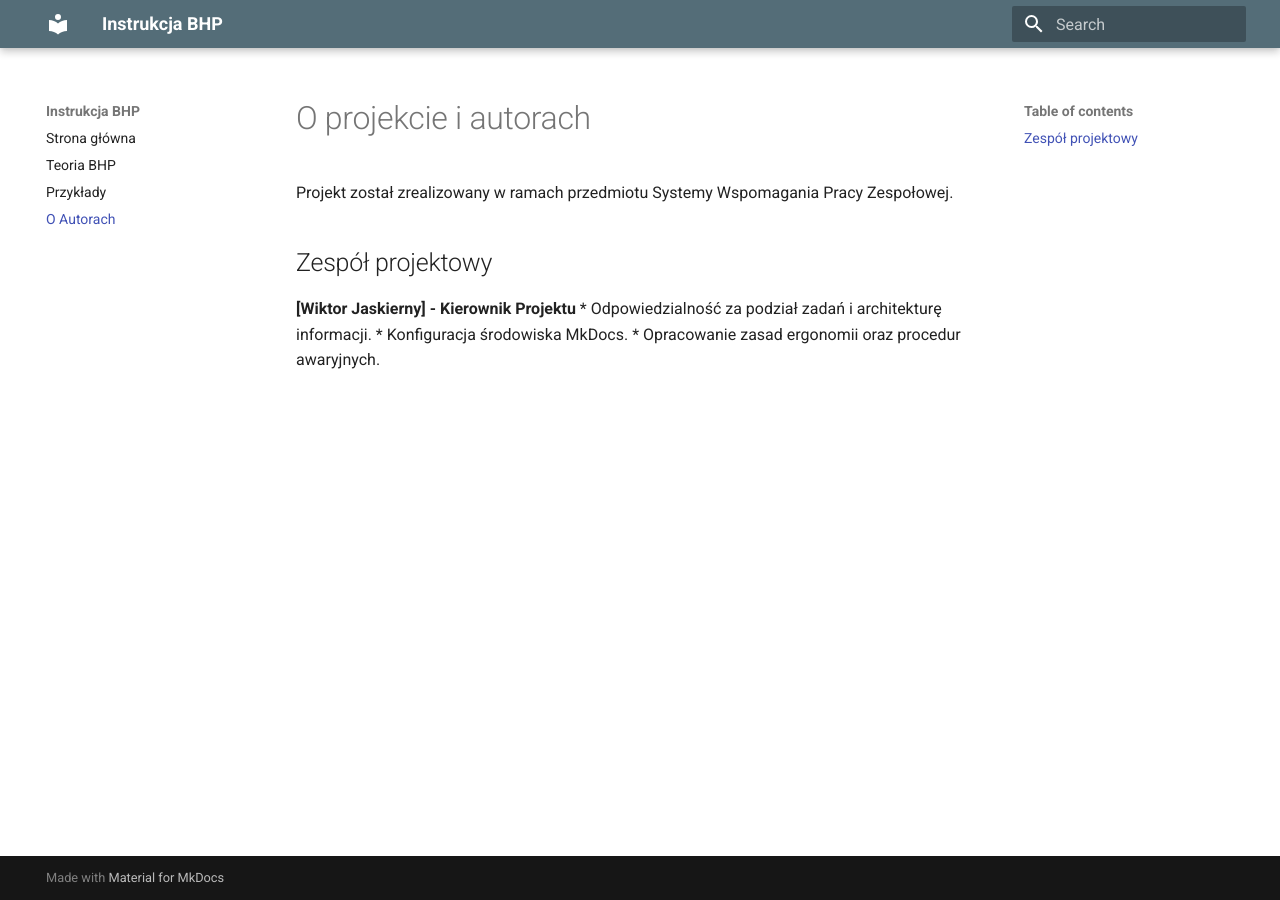
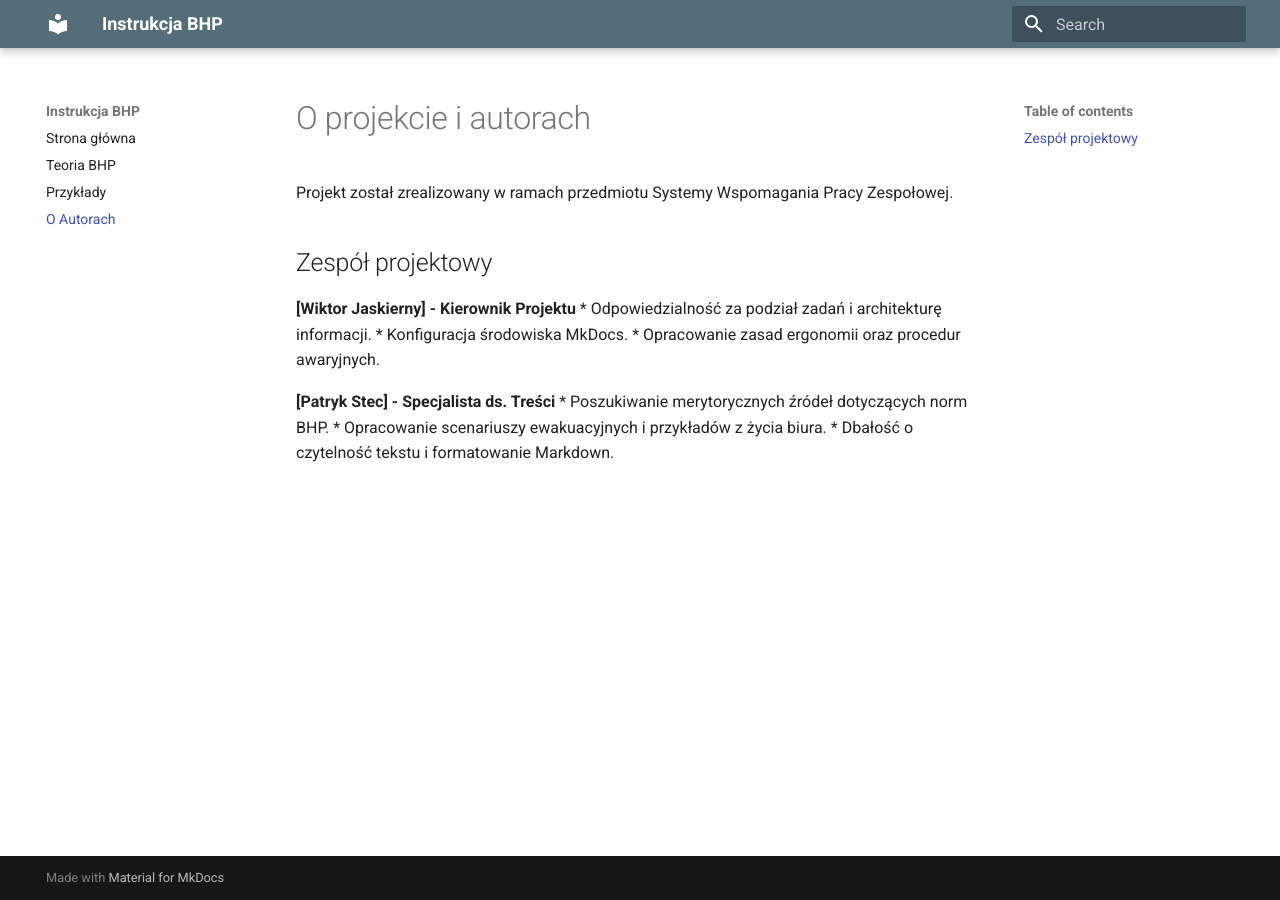
Before and after one commit to wikipliki/instrukcja-pracownicza-dev, an MkDocs documentation site: the page built from docs/autorzy.md, in a window 1280 px wide. Built offline with MkDocs 1.6.1 and Material for MkDocs 9.7.7, drawn with Linux system fonts in a browser that asks for light colours.

Commit message:
Dodanie drugiego autora

```diff
--- a/docs/autorzy.md
+++ b/docs/autorzy.md
@@ -8,3 +8,8 @@ Projekt został zrealizowany w ramach przedmiotu Systemy Wspomagania Pracy Zespo
 * Odpowiedzialność za podział zadań i architekturę informacji.
 * Konfiguracja środowiska MkDocs.
 * Opracowanie zasad ergonomii oraz procedur awaryjnych.
+
+**[Patryk Stec] - Specjalista ds. Treści**
+* Poszukiwanie merytorycznych źródeł dotyczących norm BHP.
+* Opracowanie scenariuszy ewakuacyjnych i przykładów z życia biura.
+* Dbałość o czytelność tekstu i formatowanie Markdown.
```
